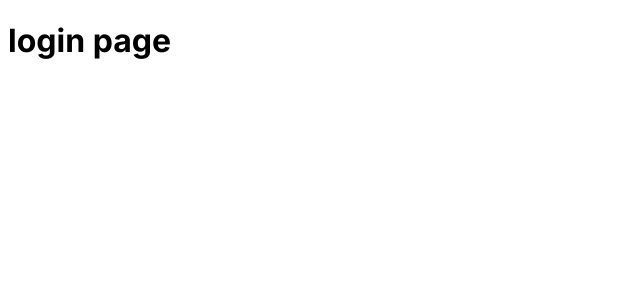
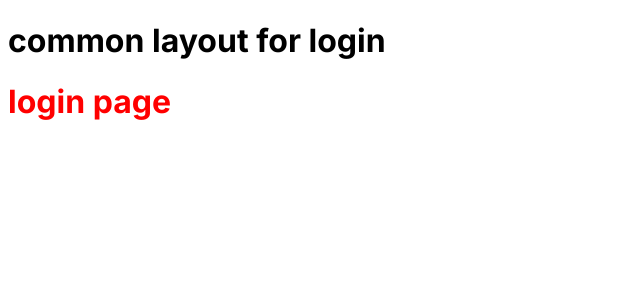
Before and after one commit to Shakir9636/nextjs, a Next.js app: page /login in a window 1280 px wide. Shown: the top 300 px of the page, without its empty margins (0-640 px from the left). Built offline with nearby package versions, Linux system fonts and the light colour scheme.

Commit message:
conditional layout

```diff
--- /dev/null
+++ b/src/app/login/layout.tsx
@@ -0,0 +1,21 @@
+'use client'
+import { usePathname } from "next/navigation"
+
+export default function Layout({
+    children
+}) {
+    const currentPath = usePathname();
+    console.log(currentPath)
+    return (
+        <div>
+            {
+                currentPath !== "loginTeacher"?
+                <h1>common layout for login</h1>
+            :''
+            }
+            {
+                children
+            }
+        </div>
+    )
+}
--- /dev/null
+++ b/src/app/login/login.css
@@ -0,0 +1,3 @@
+.login{
+    color: red;
+}
--- a/src/app/login/page.tsx
+++ b/src/app/login/page.tsx
@@ -1,6 +1,7 @@
+import './login.css'
 const Login = () => {
     return(
-        <main>
+        <main className='login'>
             <h1>login page</h1>
         </main>
     )
```
